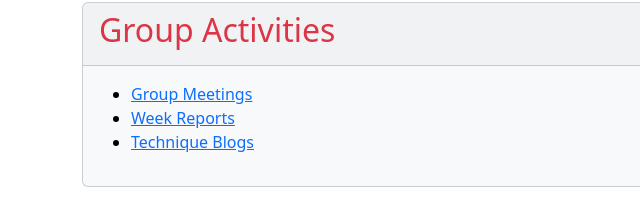
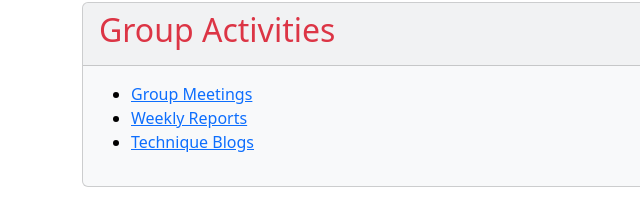
Before and after one commit to PLC-CQU/plc-cqu.github.io, a plain HTML site: page index.html in a window 1280 px wide. Shown: the part 588-797 px from the top of the page, 0-640 px from the left. Drawn offline with Linux system fonts and the light colour scheme.

Commit message:
Update index.html

```diff
--- a/index.html
+++ b/index.html
@@ -95,7 +95,7 @@
                 <div class="card-body">
                     <ul>
                         <li><a href="https://github.com/PLC-CQU/groupmeetings">Group Meetings</a></li>
-                        <li><a href="https://github.com/PLC-CQU/weekreports">Week Reports</a></li>
+                        <li><a href="https://github.com/PLC-CQU/weeklyreports">Weekly Reports</a></li>
                         <li><a href="https://github.com/PLC-CQU/technicalblogs">Technique Blogs</a></li>
                     </ul>
                 </div>
```
